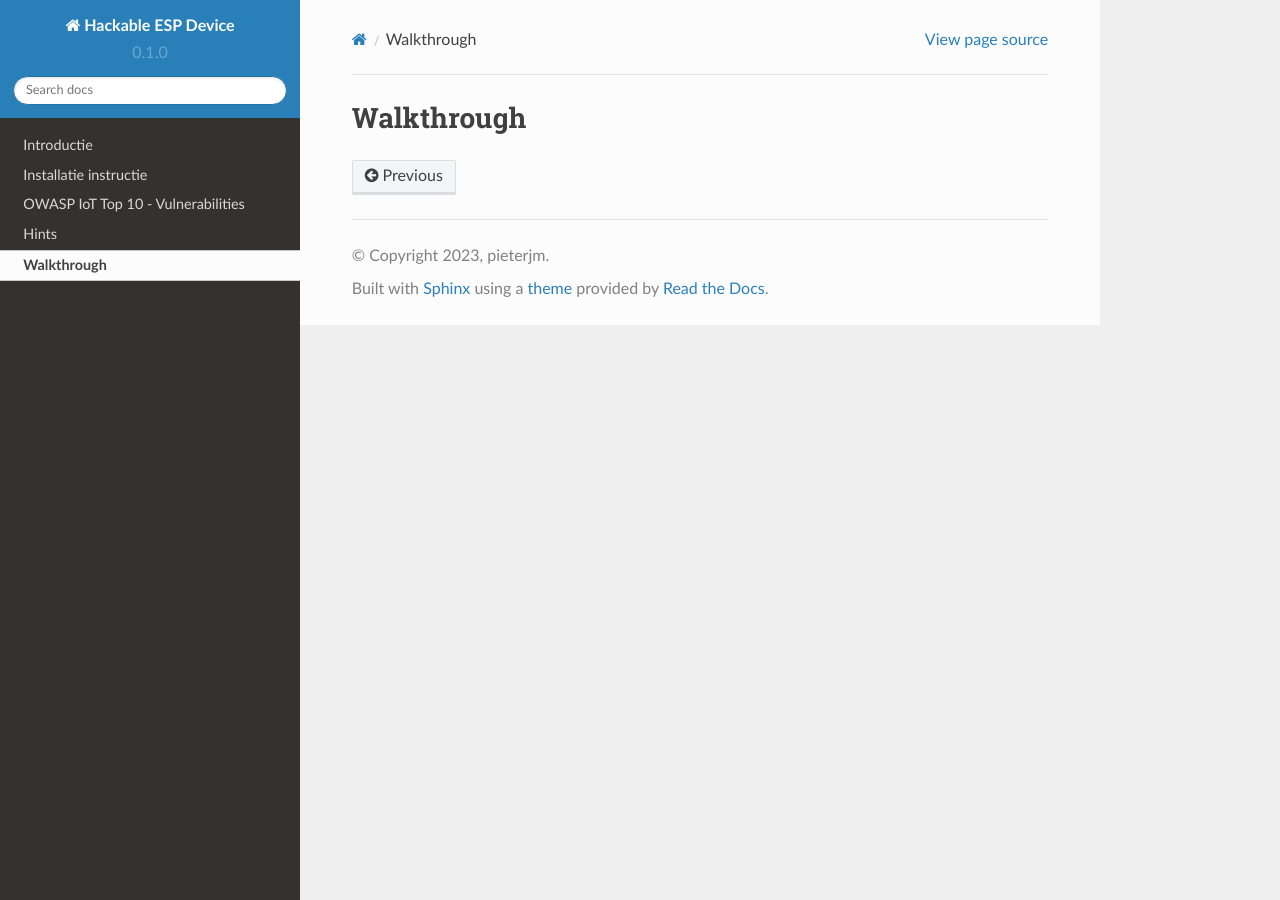
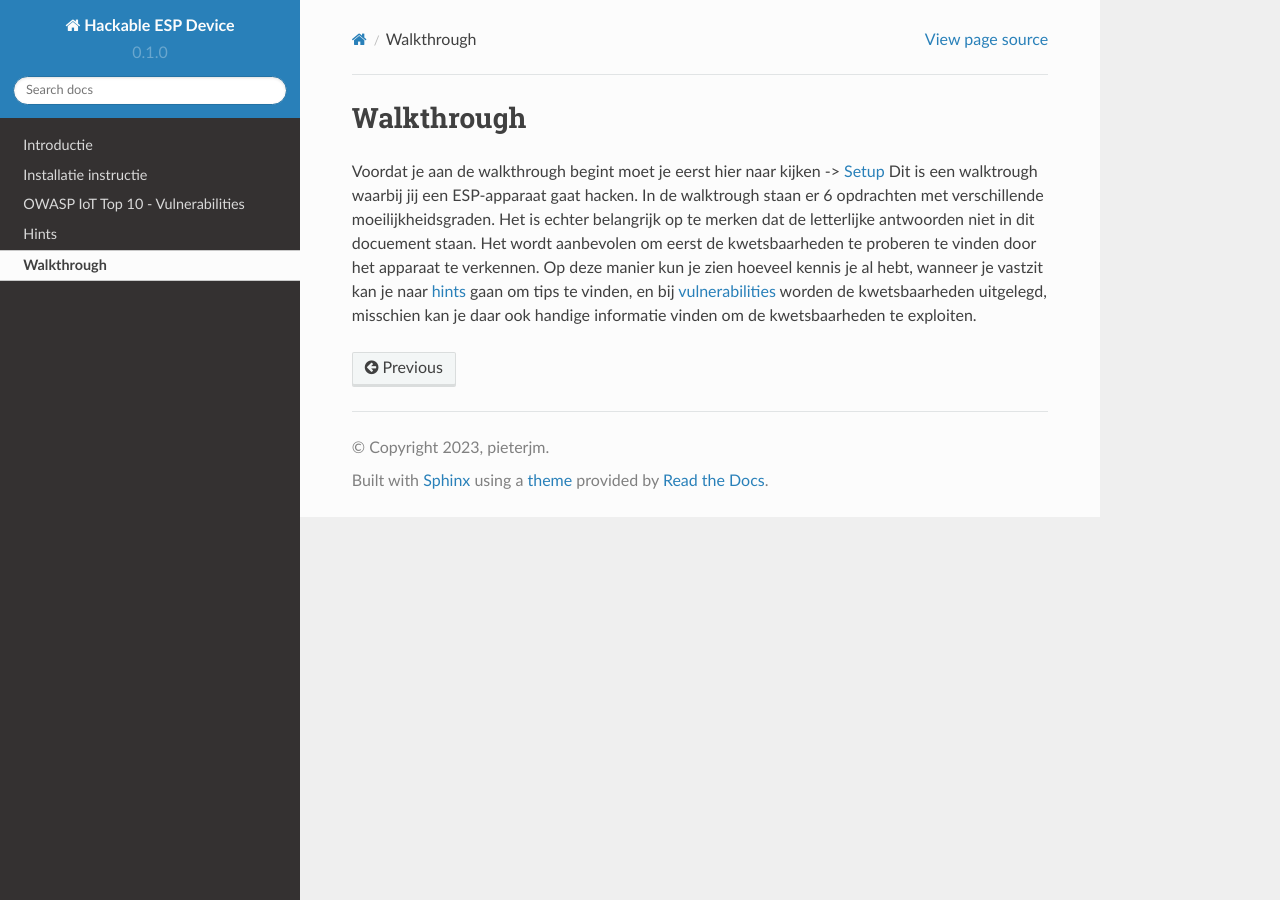
Before and after one commit to HollandCasino/Hackable-ESP-Device-v2, a Sphinx documentation site: the page built from docs/source/walkthrough.rst, in a window 1280 px wide. Built offline with Sphinx 7.4.7 and the Read the Docs theme 2.0.0, drawn with Linux system fonts in a browser that asks for light colours.

Commit message:
Update walkthrough.rst

```diff
--- a/docs/source/walkthrough.rst
+++ b/docs/source/walkthrough.rst
@@ -1,2 +1,4 @@
 Walkthrough
 =====
+Voordat je aan de walkthrough begint moet je eerst hier naar kijken -> `Setup <setup.rst>`_
+Dit is een walktrough waarbij jij een ESP-apparaat gaat hacken. In de walktrough staan er 6 opdrachten met verschillende moeilijkheidsgraden. Het is echter belangrijk op te merken dat de letterlijke antwoorden niet in dit docuement staan. Het wordt aanbevolen om eerst de kwetsbaarheden te proberen te vinden door het apparaat te verkennen. Op deze manier kun je zien hoeveel kennis je al hebt, wanneer je vastzit kan je naar `hints <hints.rst>`_  gaan om tips te vinden, en bij `vulnerabilities <vulnerabilities.rst>`_ worden de kwetsbaarheden uitgelegd, misschien kan je daar ook handige informatie vinden om de kwetsbaarheden te exploiten.
```
